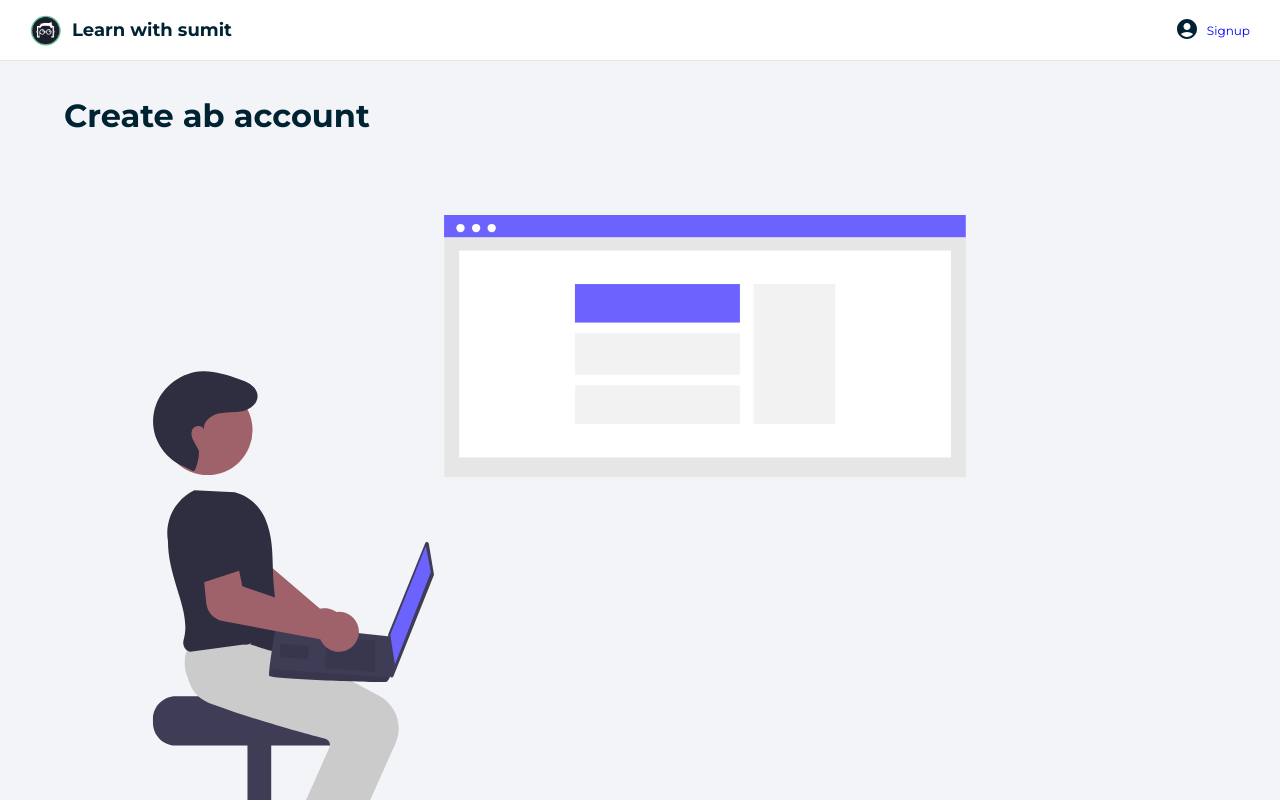
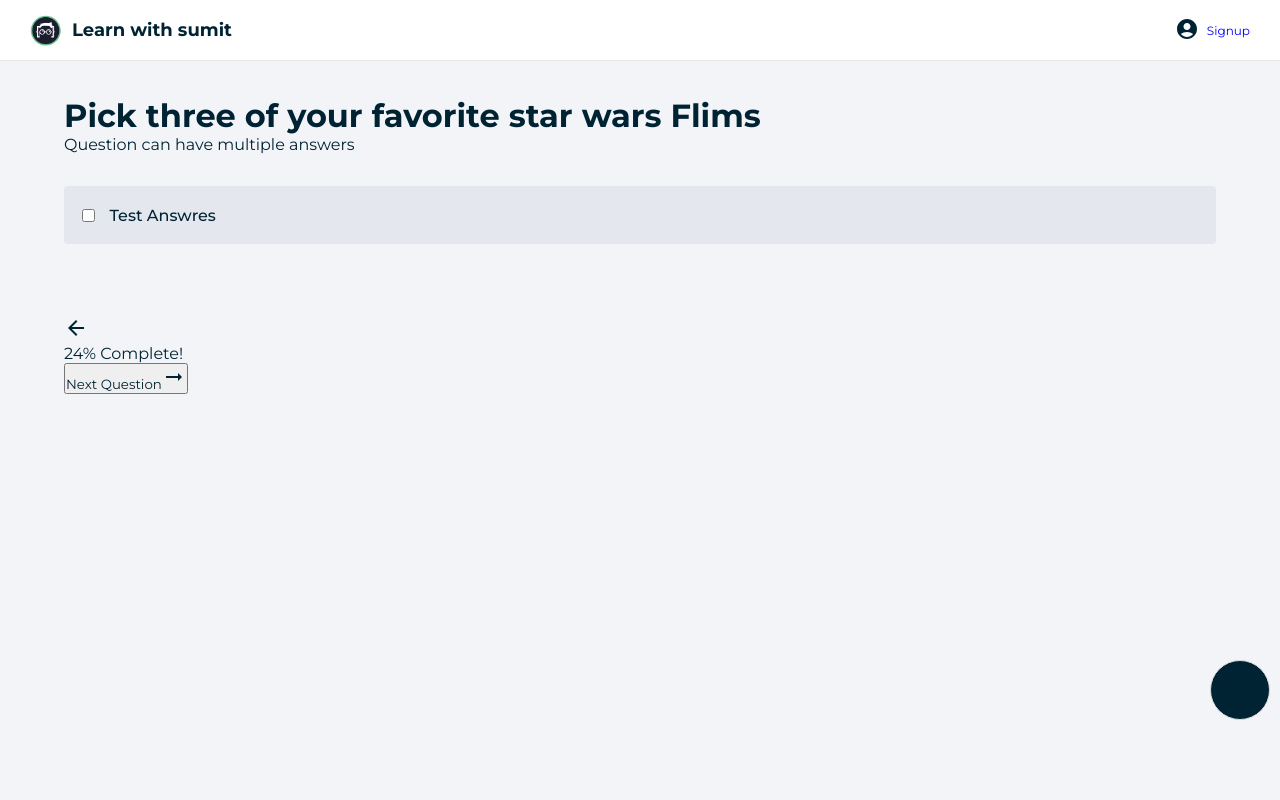
Before and after one commit to mahbubmustufa/quiz, a React (Vite) app in the folder quizapp/: page / in a window 1280 px wide. Shown: the top 800 px of the page. Built offline with nearby package versions, Linux system fonts and the light colour scheme.

Commit message:
i will work on progress bar

```diff
--- a/quizapp/src/components/App.jsx
+++ b/quizapp/src/components/App.jsx
@@ -1,6 +1,6 @@
 import Layout from "./Layout";
+import Quiz from "./pages/Quiz";
 //import Home from "./pages/Home";
-import Signup from "./pages/Signup";
 import "./styles/App.css";
 
 function App() {
@@ -8,7 +8,8 @@
 		<>
 			<Layout>
 				{/*<Home />*/}
-				<Signup />
+				{/*<Signup />*/}
+				<Quiz />
 			</Layout>
 		</>
 	);
--- a/quizapp/src/components/MiniPlayer.jsx
+++ b/quizapp/src/components/MiniPlayer.jsx
@@ -1,5 +1,16 @@
+import CloseIcon from "@mui/icons-material/Close";
+import PlayCircleIcon from "@mui/icons-material/PlayCircle";
 import React from "react";
+import images3 from "../assets/images/3.jpg";
+import classes from "./styles/MiniPlayeer.module.css";
 
 export default function MiniPlayer() {
-	return <div>MiniPlayer</div>;
+	return (
+		<div className={`${classes.miniPlayer} ${classes.floatingBtn}`}>
+			<PlayCircleIcon className={`${classes.open}`} />
+			<CloseIcon className={`${classes.close}`} />
+			<img src={images3} alt="Play" />
+			<p>#23 React Hooks Bangla - React useReducer hook Bangla</p>
+		</div>
+	);
 }
--- a/quizapp/src/components/ProgressBar.jsx
+++ b/quizapp/src/components/ProgressBar.jsx
@@ -1,5 +1,5 @@
 import ArrowBackIcon from "@mui/icons-material/ArrowBack";
-import ArrowRightAltIcon from '@mui/icons-material/ArrowRightAlt';
+import ArrowRightAltIcon from "@mui/icons-material/ArrowRightAlt";
 import React from "react";
 import classes from "./styles/ProgressBar.module.css";
 
@@ -15,16 +15,18 @@
 				<div className={classes.tooltip}>24% Complete!</div>
 				<div className={classes.rangeBody}>
 					<div className={classes.backButton}>
-						<div className={classes.progress} style={width: 20%}></div>
+						<div className={classes.progress} style={{ width: "20%" }}></div>
+					</div>
 				</div>
+				<a>
+					<button className={classes.next}>
+						<span>Next Question</span>
+						<span>
+							<ArrowRightAltIcon />
+						</span>
+					</button>
+				</a>
 			</div>
-			<a href="result.html">
-				<button className={classes.next}>
-				<span>Next Question</span>
-				<span><ArrowRightAltIcon /></span>
-				</button>
-			</a>
 		</div>
-
 	);
 }
--- /dev/null
+++ b/quizapp/src/components/styles/MiniPlayeer.module.css
@@ -0,0 +1,113 @@
+.miniPlayer {
+	width: 320px;
+	position: fixed;
+	bottom: 100px;
+	right: 50px;
+	background-color: #fff;
+	padding: 10px;
+	box-sizing: border-box;
+	border: 1px solid hsl(0, 0%, 86%);
+	border-radius: 5px;
+	transition: right 0.4s ease;
+}
+.miniPlayer img {
+	display: none;
+}
+.miniPlayer .player {
+	width: 300px;
+	animation: miniplayerAnim 0.3s ease forwards;
+}
+
+.open {
+	display: none;
+}
+
+.close {
+	display: block;
+	position: absolute;
+	right: -8px;
+	top: -10px;
+	z-index: 10;
+	background-color: #fff;
+	border: 1px solid #e5e5e5;
+	border-radius: 50%;
+	width: 32px;
+	height: 32px;
+	line-height: 20px;
+	padding: 5px 0 0 3px;
+}
+
+.close:hover {
+	color: #666666;
+	cursor: pointer;
+	outline: 0;
+}
+
+@keyframes miniplayerAnim {
+	from {
+		transform: scale(0);
+	}
+	to {
+		transform: scale(1);
+	}
+}
+
+.miniPlayer p {
+	font-weight: 500;
+	font-size: 14px;
+	margin: 10px 0;
+	color: var(--fontPrimary);
+}
+
+@media only screen and (max-width: 1536px) {
+	.miniPlayer {
+		transition: transform 0.3s ease;
+	}
+}
+
+.floatingBtn {
+	width: 60px;
+	height: 60px;
+	bottom: 80px;
+	right: 10px;
+	overflow: hidden;
+	border-radius: 50px;
+	background-color: var(--fontPrimary);
+	display: flex;
+	justify-content: center;
+	align-items: center;
+	gap: 10px;
+	cursor: pointer;
+	transition: all 0.3s ease;
+	user-select: none;
+}
+
+.floatingBtn:hover {
+	background-color: var(--successGreen);
+}
+
+.floatingBtn:hover span {
+	color: var(--fontPrimary);
+}
+
+.floatingBtn p {
+	display: none;
+}
+
+.floatingBtn .player {
+	transform: scale(0);
+	display: none;
+}
+
+.floatingBtn span {
+	color: var(--successGreen);
+	font-weight: 500;
+}
+
+.floatingBtn .open {
+	display: block;
+}
+
+.floatingBtn .close {
+	display: none;
+}
```
